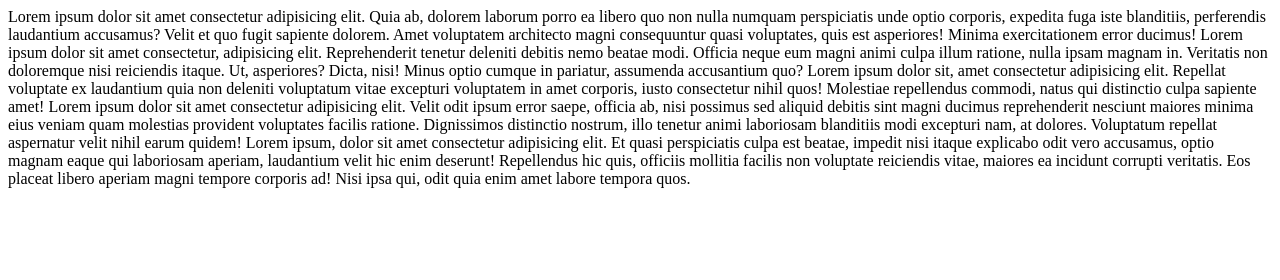
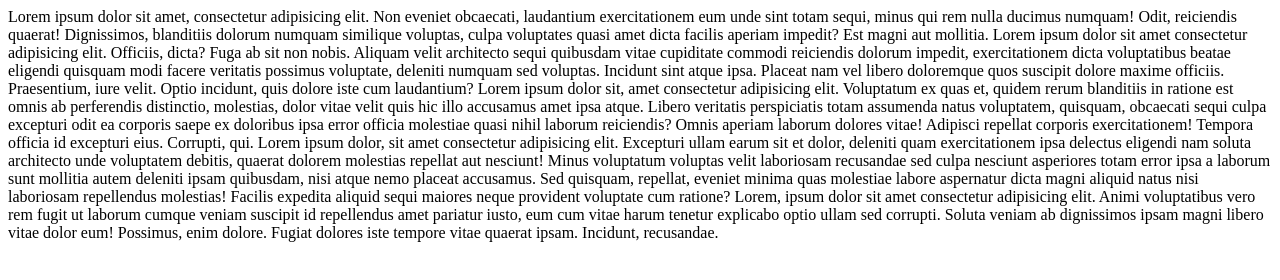
Before and after one commit to great-simonlee/Wk9_README_Generator, a plain HTML site: page lorem.html in a window 1280 px wide. Drawn offline with Linux system fonts and the light colour scheme.

Commit message:
GIF file regenerated

```diff
--- a/lorem.html
+++ b/lorem.html
@@ -6,31 +6,10 @@
     <title>Document</title>
   </head>
   <body>
-    Lorem ipsum dolor sit amet consectetur adipisicing elit. Quia ab, dolorem
-    laborum porro ea libero quo non nulla numquam perspiciatis unde optio
-    corporis, expedita fuga iste blanditiis, perferendis laudantium accusamus?
-    Velit et quo fugit sapiente dolorem. Amet voluptatem architecto magni
-    consequuntur quasi voluptates, quis est asperiores! Minima exercitationem
-    error ducimus! Lorem ipsum dolor sit amet consectetur, adipisicing elit.
-    Reprehenderit tenetur deleniti debitis nemo beatae modi. Officia neque eum
-    magni animi culpa illum ratione, nulla ipsam magnam in. Veritatis non
-    doloremque nisi reiciendis itaque. Ut, asperiores? Dicta, nisi! Minus optio
-    cumque in pariatur, assumenda accusantium quo? Lorem ipsum dolor sit, amet
-    consectetur adipisicing elit. Repellat voluptate ex laudantium quia non
-    deleniti voluptatum vitae excepturi voluptatem in amet corporis, iusto
-    consectetur nihil quos! Molestiae repellendus commodi, natus qui distinctio
-    culpa sapiente amet! Lorem ipsum dolor sit amet consectetur adipisicing
-    elit. Velit odit ipsum error saepe, officia ab, nisi possimus sed aliquid
-    debitis sint magni ducimus reprehenderit nesciunt maiores minima eius veniam
-    quam molestias provident voluptates facilis ratione. Dignissimos distinctio
-    nostrum, illo tenetur animi laboriosam blanditiis modi excepturi nam, at
-    dolores. Voluptatum repellat aspernatur velit nihil earum quidem! Lorem
-    ipsum, dolor sit amet consectetur adipisicing elit. Et quasi perspiciatis
-    culpa est beatae, impedit nisi itaque explicabo odit vero accusamus, optio
-    magnam eaque qui laboriosam aperiam, laudantium velit hic enim deserunt!
-    Repellendus hic quis, officiis mollitia facilis non voluptate reiciendis
-    vitae, maiores ea incidunt corrupti veritatis. Eos placeat libero aperiam
-    magni tempore corporis ad! Nisi ipsa qui, odit quia enim amet labore tempora
-    quos.
+    Lorem ipsum dolor sit amet, consectetur adipisicing elit. Non eveniet obcaecati, laudantium exercitationem eum unde sint totam sequi, minus qui rem nulla ducimus numquam! Odit, reiciendis quaerat! Dignissimos, blanditiis dolorum numquam similique voluptas, culpa voluptates quasi amet dicta facilis aperiam impedit? Est magni aut mollitia.
+    Lorem ipsum dolor sit amet consectetur adipisicing elit. Officiis, dicta? Fuga ab sit non nobis. Aliquam velit architecto sequi quibusdam vitae cupiditate commodi reiciendis dolorum impedit, exercitationem dicta voluptatibus beatae eligendi quisquam modi facere veritatis possimus voluptate, deleniti numquam sed voluptas. Incidunt sint atque ipsa. Placeat nam vel libero doloremque quos suscipit dolore maxime officiis. Praesentium, iure velit. Optio incidunt, quis dolore iste cum laudantium?
+    Lorem ipsum dolor sit, amet consectetur adipisicing elit. Voluptatum ex quas et, quidem rerum blanditiis in ratione est omnis ab perferendis distinctio, molestias, dolor vitae velit quis hic illo accusamus amet ipsa atque. Libero veritatis perspiciatis totam assumenda natus voluptatem, quisquam, obcaecati sequi culpa excepturi odit ea corporis saepe ex doloribus ipsa error officia molestiae quasi nihil laborum reiciendis? Omnis aperiam laborum dolores vitae! Adipisci repellat corporis exercitationem! Tempora officia id excepturi eius. Corrupti, qui.
+    Lorem ipsum dolor, sit amet consectetur adipisicing elit. Excepturi ullam earum sit et dolor, deleniti quam exercitationem ipsa delectus eligendi nam soluta architecto unde voluptatem debitis, quaerat dolorem molestias repellat aut nesciunt! Minus voluptatum voluptas velit laboriosam recusandae sed culpa nesciunt asperiores totam error ipsa a laborum sunt mollitia autem deleniti ipsam quibusdam, nisi atque nemo placeat accusamus. Sed quisquam, repellat, eveniet minima quas molestiae labore aspernatur dicta magni aliquid natus nisi laboriosam repellendus molestias! Facilis expedita aliquid sequi maiores neque provident voluptate cum ratione?
+    Lorem, ipsum dolor sit amet consectetur adipisicing elit. Animi voluptatibus vero rem fugit ut laborum cumque veniam suscipit id repellendus amet pariatur iusto, eum cum vitae harum tenetur explicabo optio ullam sed corrupti. Soluta veniam ab dignissimos ipsam magni libero vitae dolor eum! Possimus, enim dolore. Fugiat dolores iste tempore vitae quaerat ipsam. Incidunt, recusandae.
   </body>
 </html>
```
Also changed, not shown: Develop/README Generator.gif (deleted), 2 other files.
